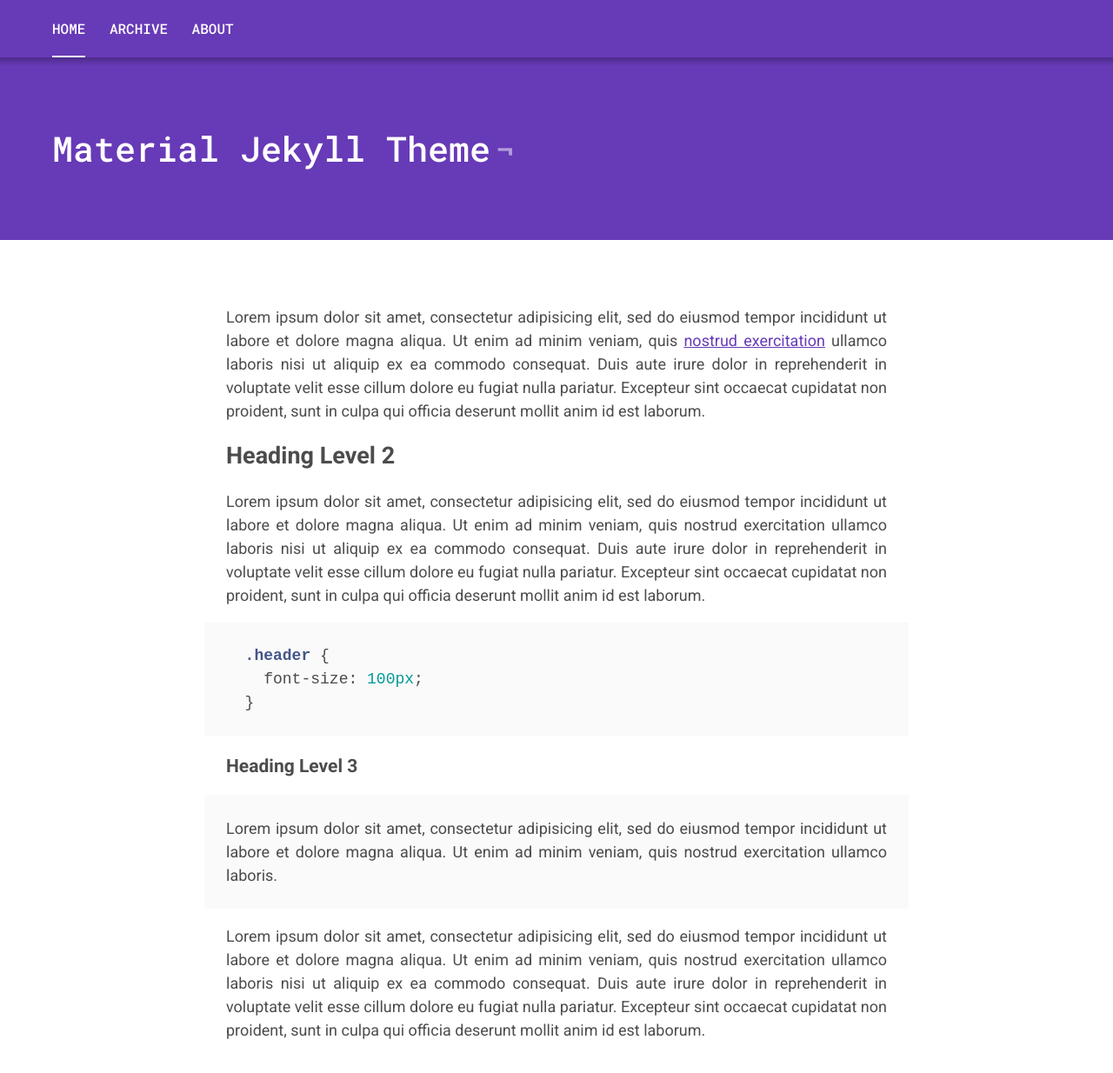
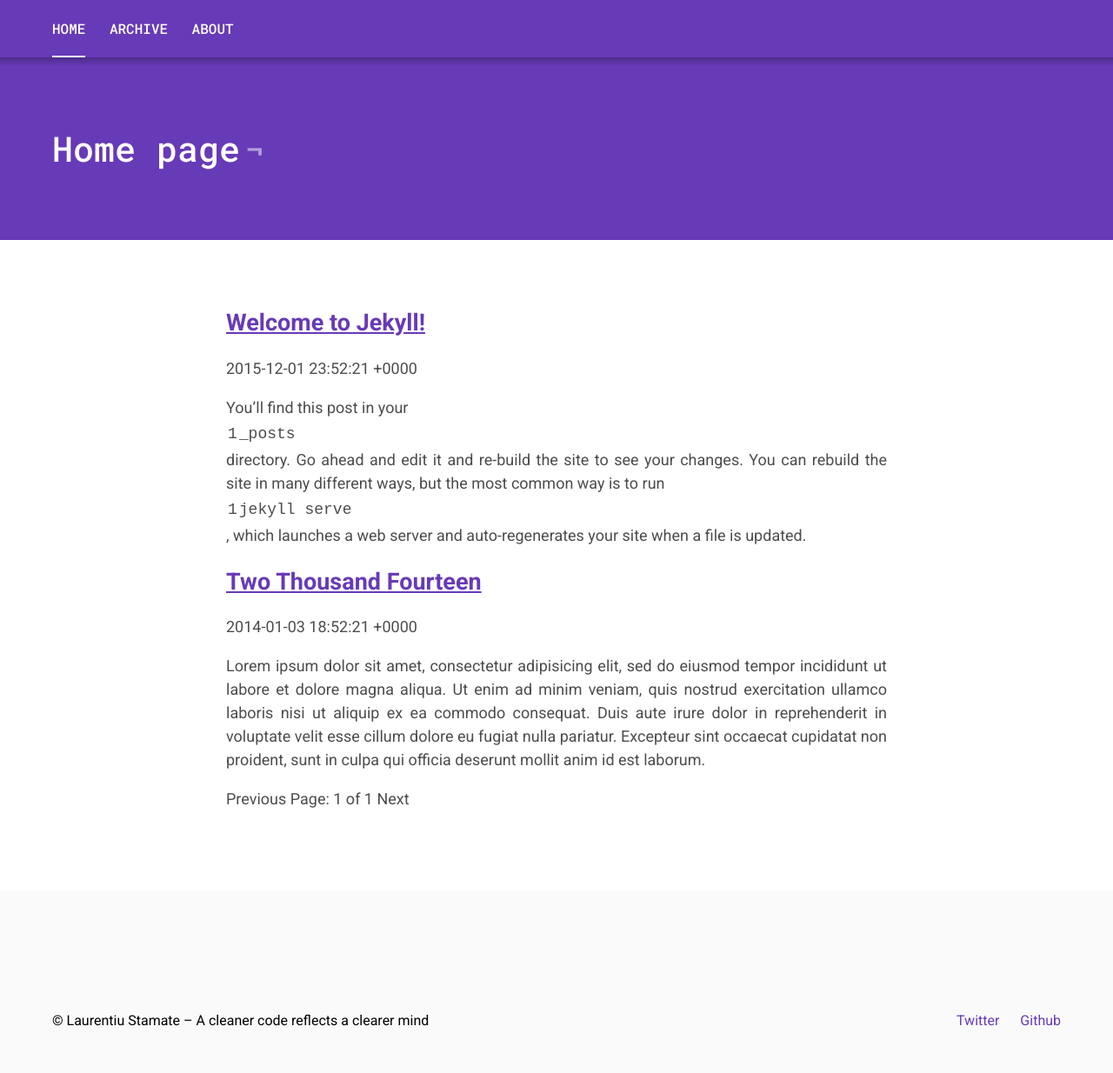
Before and after one commit to laurentiustamate94/laurentiustamate94.github.io, a Jekyll site: the page built from index.html, in a window 1280 px wide and 1400 px high. Shown: the top 1234 px of the window at 87% size. Built offline with Jekyll 4.4.1, drawn with Linux system fonts in a browser that asks for light colours; the list of posts is cut into pages by our own code.

Commit message:
Implement pagination

```diff
--- a/_config.yml
+++ b/_config.yml
@@ -12,11 +12,11 @@ dribbbleUsername:
 codepenUsername:
 
 # Build settings
-gems:
+plugins:
   - jekyll-paginate
 
 # pagination
-gems: [jekyll-paginate]
+plugins: [jekyll-paginate]
 paginate: 5
 paginate_path: "/page:num/"
 
--- /dev/null
+++ b/index.html
@@ -0,0 +1,29 @@
+---
+layout: page
+title: Home page
+---
+<!-- This loops through the paginated posts -->
+{% for post in paginator.posts %}
+  <h1><a href="{{ post.url }}">{{ post.title }}</a></h1>
+  <p class="author">
+    <span class="date">{{ post.date }}</span>
+  </p>
+  <div class="content">
+    {{ post.excerpt }}
+  </div>
+{% endfor %}
+
+<!-- Pagination links -->
+<div class="pagination">
+  {% if paginator.previous_page %}
+    <a href="{{ paginator.previous_page_path }}" class="previous">Previous</a>
+  {% else %}
+    <span class="previous">Previous</span>
+  {% endif %}
+  <span class="page_number ">Page: {{ paginator.page }} of {{ paginator.total_pages }}</span>
+  {% if paginator.next_page %}
+    <a href="{{ paginator.next_page_path }}" class="next">Next</a>
+  {% else %}
+    <span class="next ">Next</span>
+  {% endif %}
+</div>
--- a/index.markdown
+++ /dev/null
@@ -1,21 +0,0 @@
----
-layout: page
-title: Material Jekyll Theme
----
-Lorem ipsum dolor sit amet, consectetur adipisicing elit, sed do eiusmod tempor incididunt ut labore et dolore magna aliqua. Ut enim ad minim veniam, quis [nostrud exercitation](http://alexcarpenter.me) ullamco laboris nisi ut aliquip ex ea commodo consequat. Duis aute irure dolor in reprehenderit in voluptate velit esse cillum dolore eu fugiat nulla pariatur. Excepteur sint occaecat cupidatat non proident, sunt in culpa qui officia deserunt mollit anim id est laborum.
-
-## Heading Level 2
-
-Lorem ipsum dolor sit amet, consectetur adipisicing elit, sed do eiusmod tempor incididunt ut labore et dolore magna aliqua. Ut enim ad minim veniam, quis nostrud exercitation ullamco laboris nisi ut aliquip ex ea commodo consequat. Duis aute irure dolor in reprehenderit in voluptate velit esse cillum dolore eu fugiat nulla pariatur. Excepteur sint occaecat cupidatat non proident, sunt in culpa qui officia deserunt mollit anim id est laborum.
-
-{% highlight scss %}
-  .header {
-    font-size: 100px;
-  }
-{% endhighlight %}
-
-### Heading Level 3
-
-> Lorem ipsum dolor sit amet, consectetur adipisicing elit, sed do eiusmod tempor incididunt ut labore et dolore magna aliqua. Ut enim ad minim veniam, quis nostrud exercitation ullamco laboris.
-
-Lorem ipsum dolor sit amet, consectetur adipisicing elit, sed do eiusmod tempor incididunt ut labore et dolore magna aliqua. Ut enim ad minim veniam, quis nostrud exercitation ullamco laboris nisi ut aliquip ex ea commodo consequat. Duis aute irure dolor in reprehenderit in voluptate velit esse cillum dolore eu fugiat nulla pariatur. Excepteur sint occaecat cupidatat non proident, sunt in culpa qui officia deserunt mollit anim id est laborum.
```
